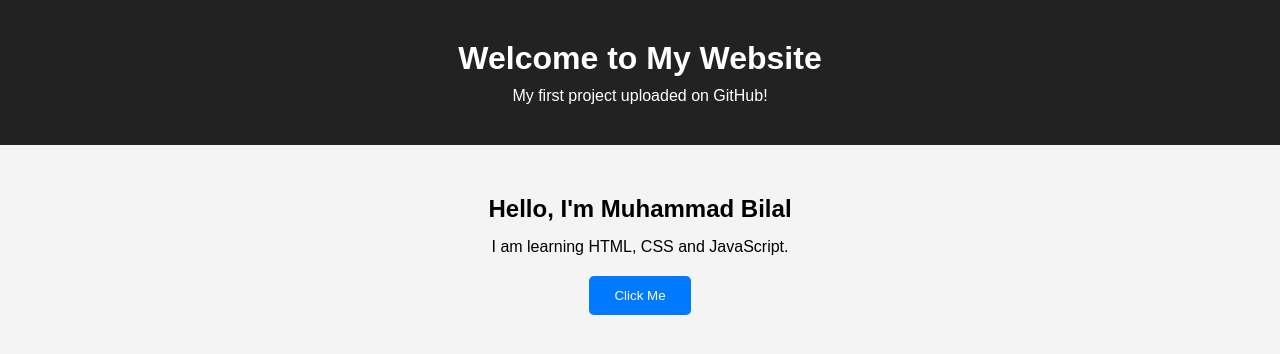
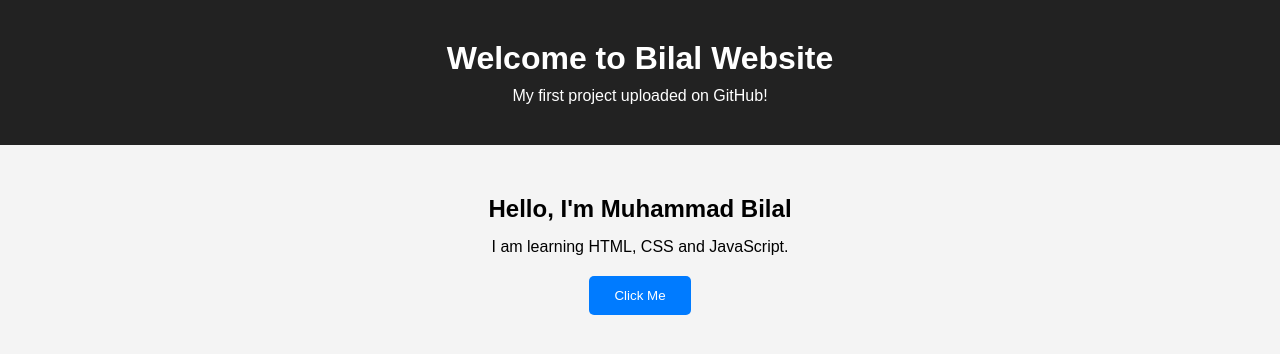
Before and after one commit to Bilal6061/github-Practice, a plain HTML site: page index.html in a window 1280 px wide. Drawn offline with Linux system fonts and the light colour scheme.

Commit message:
Update homepage heading

```diff
--- a/index.html
+++ b/index.html
@@ -10,7 +10,7 @@
 <body>
 
     <header>
-        <h1>Welcome to My Website</h1>
+        <h1>Welcome to Bilal Website</h1>
         <p>My first project uploaded on GitHub!</p>
     </header>
 
```
